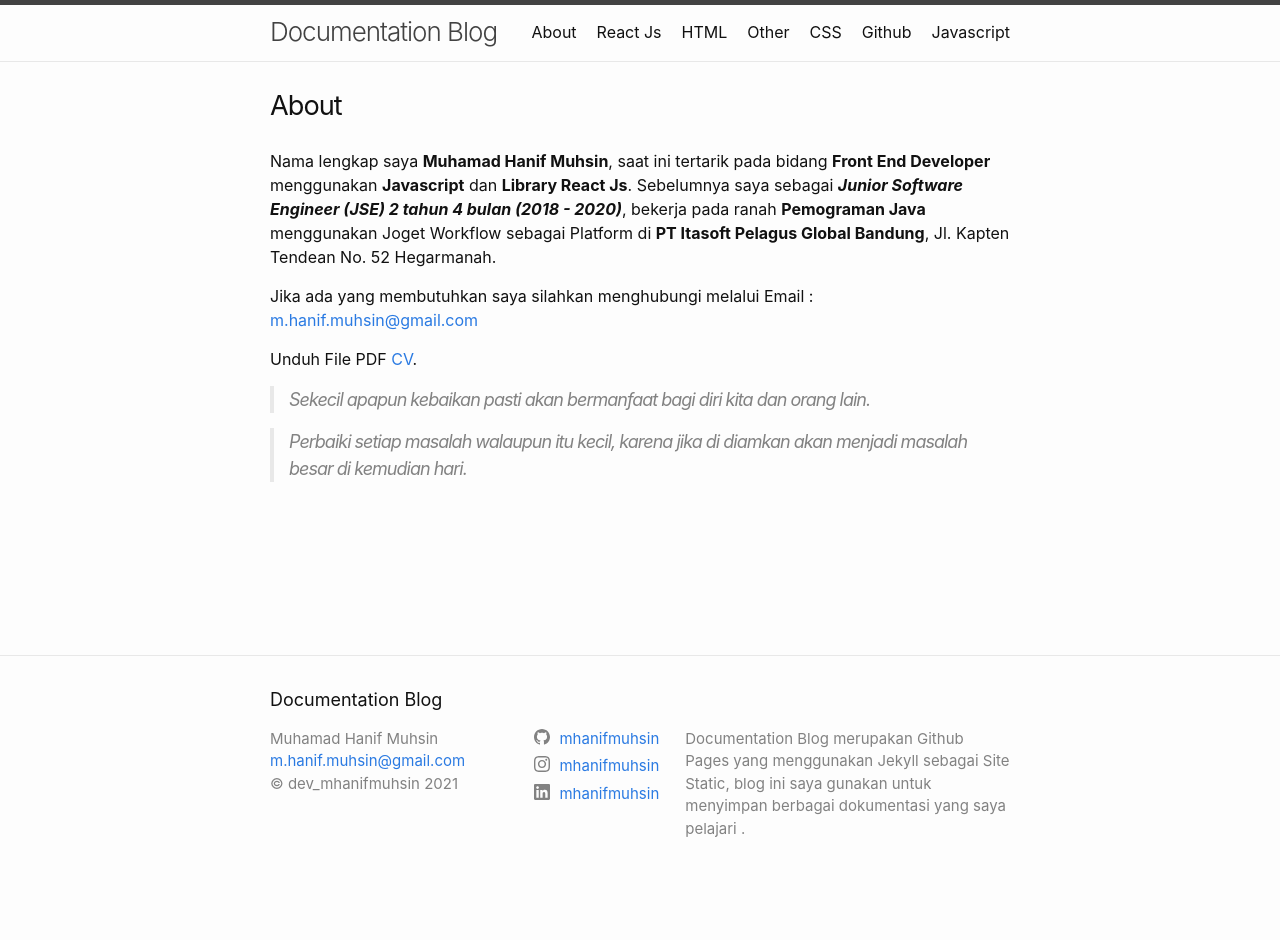
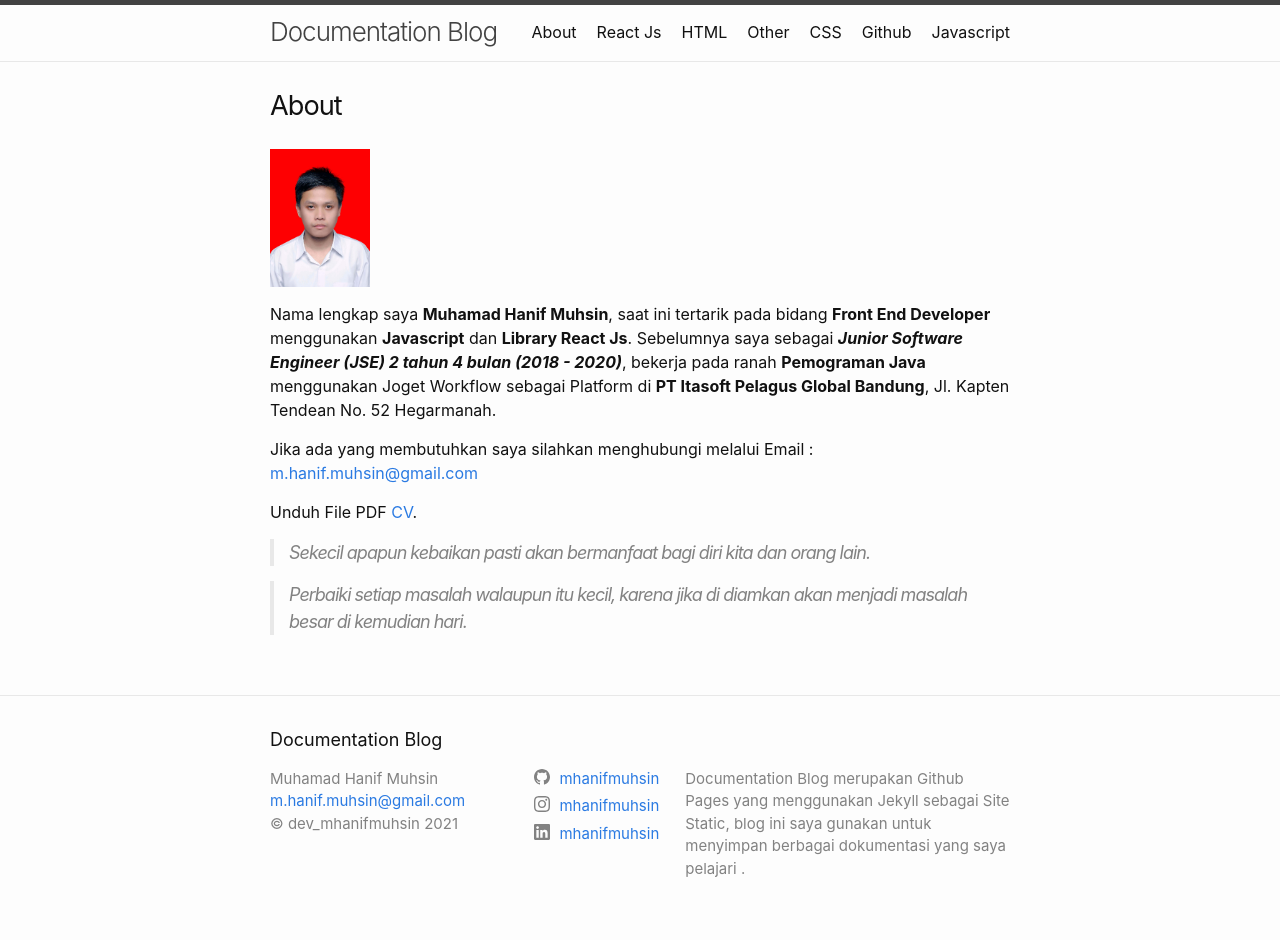
Before and after one commit to mhanifmuhsin/m-docs, a Jekyll site: the page built from about.markdown, in a window 1280 px wide. Built offline with Jekyll 4.4.1, drawn with Linux system fonts in a browser that asks for light colours; before the commit the page ends 900 px from its top, so only the background shows below that.

Commit message:
update about

```diff
--- a/about.markdown
+++ b/about.markdown
@@ -3,6 +3,8 @@ layout: page
 title: About
 permalink: /about/
 ---
+
+<img src="/assets/images/photo.jpg" alt="photo" width="100"/>
 
 Nama lengkap saya **Muhamad Hanif Muhsin**, saat ini tertarik pada bidang **Front End Developer** menggunakan **Javascript** dan **Library React Js**. Sebelumnya saya sebagai ***Junior Software Engineer (JSE) 2 tahun 4 bulan (2018 - 2020)***, bekerja pada ranah **Pemograman Java** menggunakan Joget Workflow sebagai Platform di **PT Itasoft Pelagus Global Bandung**, Jl. Kapten Tendean No. 52 Hegarmanah.
 
```
Also changed, not shown: assets/images/photo.jpg (added).
